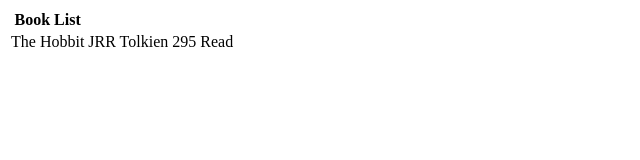
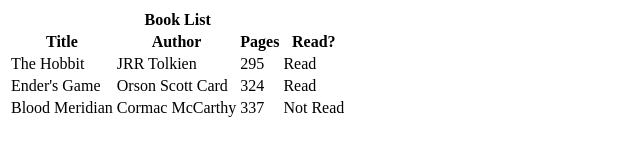
Before and after one commit to JoshBroughton/library, a plain HTML site: page index.html in a window 1280 px wide. Shown: the whole page, without its empty margins (0-640 px from the left). Drawn offline with Linux system fonts and the light colour scheme.

Commit message:
added table column headings, added for loop to function to iterate over book library and display in table

```diff
--- a/index.html
+++ b/index.html
@@ -1,7 +1,13 @@
 <head>
     <body>
         <table id="bookTable">
-            <th>Book List</th>
+            <th colspan="4">Book List</th>
+            <tr>
+                <th>Title</th>
+                <th>Author </th>
+                <th>Pages</th>
+                <th>Read?</th>
+            </tr>
 
         </table>
         <script src="script.js"></script>
--- a/script.js
+++ b/script.js
@@ -22,30 +22,19 @@ addBookToLibrary(theHobbit)
 addBookToLibrary(endersGame)
 addBookToLibrary(bloodMeridian)
 
-
-
 function tableMaker() {
-    for (let i=0;i++;i<myLibrary.length) {
-        let table = document.getElementById("bookTable");
-        let row = table.insertRow();
-        let cell = row.insertCell();
-        let thisBook = myLibrary[i];
-        cell.innerHTML = thisBook.info();
-    }
-}
-//tableMaker()
-
-function tableTester() {
+    for (let i=0;i<myLibrary.length;i++) {
         let table = document.getElementById("bookTable");
         let row = table.insertRow();
         let cell1 = row.insertCell();
         let cell2 = row.insertCell();
         let cell3 = row.insertCell();
         let cell4 = row.insertCell();
-    let thisBook = myLibrary[0];
+        let thisBook = myLibrary[i];
         cell1.innerHTML = thisBook.title;
         cell2.innerHTML = thisBook.author;
         cell3.innerHTML = thisBook.pages;
         cell4.innerHTML = thisBook.read;
     }
-tableTester();
+}
+tableMaker();
```
Lines whose indentation alone changed are shown as unchanged.
